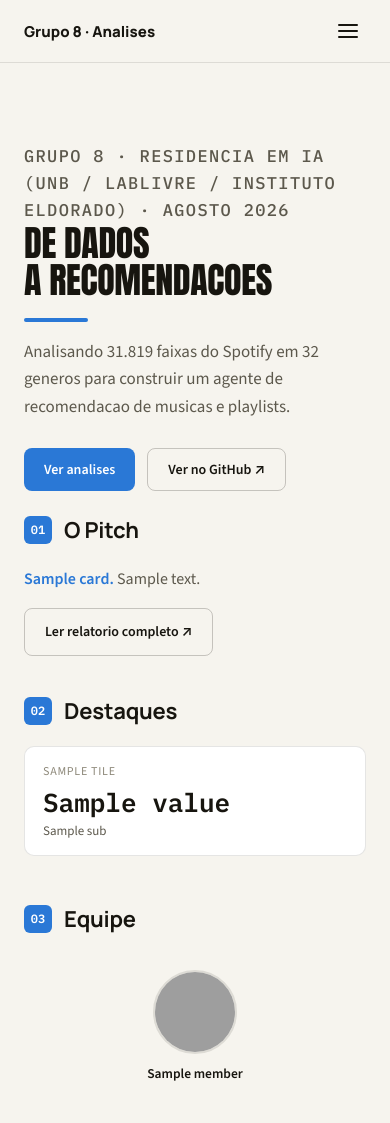
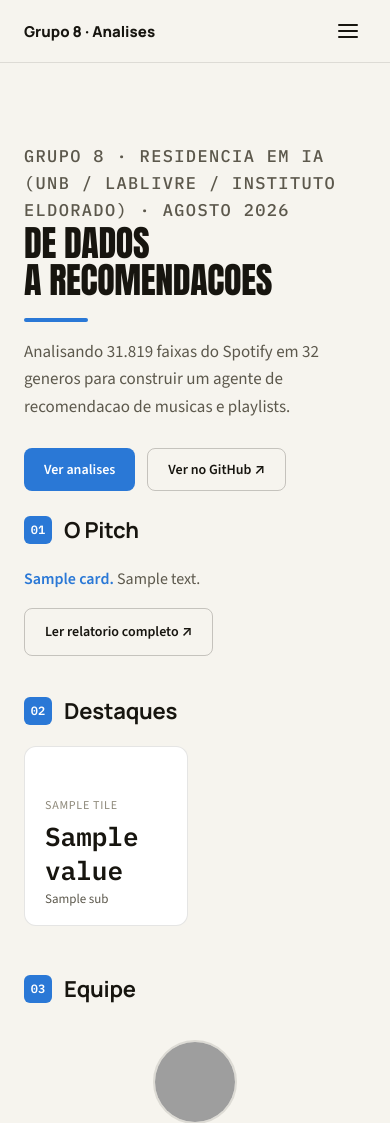
Before and after one commit to Lucas-AV/Grupo-8-ResIA, a Python web app: template site/templates/index.html in a window 390 px wide. Shown: the top 1123 px of the page. Run offline with Jinja, Linux system fonts and the light colour scheme; the template is opened without the code that fills it: most values are stand-ins (such as "Sample title", 1, 10 or a date in 2020); grey boxes are pictures that could not be loaded.

Commit message:
Redesign stat tiles: fixed-column grid, icons, hover polish
Replaces the flexbox stretch-fix (which made a lone last-row tile
balloon full-width) with an explicit column count per known tile
count: 2 cols on mobile, 3 on desktop for the always-6-tile pages
(mercado, visao-geral — 2 clean rows of 3), 4 on desktop for the
always-4-tile landing Destaques (1 clean row). No more stranded or
oversized tiles for either shape.

Each tile gets a small accent-colored icon (inline SVG sprite in
base.html, 11 symbols, referenced via <use>) matched to its meaning
— music note for track counts, users for MAU, star for Premium,
globe for market size, trending-up for growth, trophy for ranking,
pie-chart for HHI, etc. Tiles also get a subtle hover border like
the site's other cards.

Updated the two load_profile_tiles/load_home_tiles tests to expect
the new "icon" field on every tile dict.

Co-Authored-By: Claude Sonnet 5 <noreply@anthropic.com>

```diff
--- a/site/static/style.css
+++ b/site/static/style.css
@@ -228,17 +228,37 @@ h1, h2 {
 }
 
 .tiles {
-  display: flex;
-  flex-wrap: wrap;
-  gap: 12px;
+  display: grid;
+  grid-template-columns: repeat(2, 1fr);
+  gap: 14px;
+}
+
+@media (min-width: 700px) {
+  .tiles { grid-template-columns: repeat(3, 1fr); }
+  .tiles.home-tiles { grid-template-columns: repeat(4, 1fr); }
 }
 
 .tile {
-  flex: 1 1 190px;
   background: var(--surface);
   border: 1px solid var(--border);
-  border-radius: 10px;
-  padding: 16px 18px;
+  border-radius: 12px;
+  padding: 18px 20px;
+  transition: border-color 0.15s ease;
+}
+
+.tile:hover { border-color: var(--accent-450); }
+
+.tile-icon {
+  display: block;
+  width: 22px;
+  height: 22px;
+  margin-bottom: 10px;
+  color: var(--accent-450);
+  fill: none;
+  stroke: currentColor;
+  stroke-width: 1.8;
+  stroke-linecap: round;
+  stroke-linejoin: round;
 }
 
 .tile-label {
--- a/site/templates/analise.html
+++ b/site/templates/analise.html
@@ -14,6 +14,7 @@
   <div class="tiles">
     {% for tile in tiles %}
     <div class="tile">
+      {% if tile.icon %}<svg class="tile-icon" aria-hidden="true"><use href="#icon-{{ tile.icon }}"></use></svg>{% endif %}
       <div class="tile-label">{{ tile.label }}</div>
       <div class="tile-value">{{ tile.value }}</div>
       {% if tile.sub %}<div class="tile-sub">{{ tile.sub }}</div>{% endif %}
--- a/site/templates/base.html
+++ b/site/templates/base.html
@@ -10,6 +10,56 @@
 <link rel="stylesheet" href="static/style.css">
 </head>
 <body>
+<svg style="position:absolute;width:0;height:0;overflow:hidden" aria-hidden="true">
+  <defs>
+    <symbol id="icon-music" viewBox="0 0 24 24">
+      <circle cx="7" cy="17" r="2.4"/><circle cx="16" cy="15" r="2.4"/>
+      <path d="M9.4 17V6.5L18.4 4.5V13.5"/>
+    </symbol>
+    <symbol id="icon-check-badge" viewBox="0 0 24 24">
+      <path d="M12 3l2.2 1.6 2.7-.2 1 2.5 2.3 1.4-.6 2.7.6 2.7-2.3 1.4-1 2.5-2.7-.2L12 19l-2.2-1.6-2.7.2-1-2.5-2.3-1.4.6-2.7-.6-2.7 2.3-1.4 1-2.5 2.7.2z"/>
+      <path d="M9 12l2 2 4-4"/>
+    </symbol>
+    <symbol id="icon-users" viewBox="0 0 24 24">
+      <circle cx="9" cy="8" r="3"/><path d="M3.5 19c.6-3.2 2.8-5 5.5-5s4.9 1.8 5.5 5"/>
+      <circle cx="17" cy="9" r="2.4"/><path d="M15 19c.4-2.2 1.7-3.6 3.5-4"/>
+    </symbol>
+    <symbol id="icon-disc" viewBox="0 0 24 24">
+      <circle cx="12" cy="12" r="8.5"/><circle cx="12" cy="12" r="2.4"/>
+    </symbol>
+    <symbol id="icon-layers" viewBox="0 0 24 24">
+      <path d="M12 3l8.5 4.5L12 12 3.5 7.5z"/>
+      <path d="M3.5 12.5L12 17l8.5-4.5"/>
+      <path d="M3.5 17L12 21.5 20.5 17"/>
+    </symbol>
+    <symbol id="icon-alert" viewBox="0 0 24 24">
+      <circle cx="12" cy="12" r="8.5"/><line x1="12" y1="8" x2="12" y2="13"/>
+      <circle cx="12" cy="16.3" r="0.9" fill="currentColor" stroke="none"/>
+    </symbol>
+    <symbol id="icon-star" viewBox="0 0 24 24">
+      <path d="M12 3.5l2.6 5.4 6 .8-4.3 4.1 1 5.9-5.3-2.8-5.3 2.8 1-5.9-4.3-4.1 6-.8z"/>
+    </symbol>
+    <symbol id="icon-globe" viewBox="0 0 24 24">
+      <circle cx="12" cy="12" r="8.5"/><ellipse cx="12" cy="12" rx="3.6" ry="8.5"/>
+      <line x1="3.5" y1="12" x2="20.5" y2="12"/>
+    </symbol>
+    <symbol id="icon-trending-up" viewBox="0 0 24 24">
+      <polyline points="3.5,16.5 9.5,10.5 13.5,14.5 20.5,7"/>
+      <polyline points="15,7 20.5,7 20.5,12.5"/>
+    </symbol>
+    <symbol id="icon-trophy" viewBox="0 0 24 24">
+      <path d="M7 4h10v3a5 5 0 0 1-10 0z"/>
+      <path d="M7 5H4.5a2 2 0 0 0 0 4H7"/>
+      <path d="M17 5h2.5a2 2 0 0 1 0 4H17"/>
+      <line x1="12" y1="12" x2="12" y2="16"/>
+      <path d="M8.5 20h7"/><line x1="12" y1="16" x2="12" y2="20"/>
+    </symbol>
+    <symbol id="icon-pie-chart" viewBox="0 0 24 24">
+      <path d="M12 3.5v8.5h8.5a8.5 8.5 0 1 1-8.5-8.5z"/>
+      <path d="M12 3.5A8.5 8.5 0 0 1 20.5 12"/>
+    </symbol>
+  </defs>
+</svg>
 <div class="site">
   <nav class="site-nav">
     <a class="site-nav-brand" href="index.html">Grupo 8 &middot; Analises</a>
--- a/site/templates/index.html
+++ b/site/templates/index.html
@@ -30,6 +30,7 @@
 <div class="tiles home-tiles">
   {% for tile in tiles %}
   <div class="tile">
+    {% if tile.icon %}<svg class="tile-icon" aria-hidden="true"><use href="#icon-{{ tile.icon }}"></use></svg>{% endif %}
     <div class="tile-label">{{ tile.label }}</div>
     <div class="tile-value">{{ tile.value }}</div>
     {% if tile.sub %}<div class="tile-sub">{{ tile.sub }}</div>{% endif %}
```
Also changed, not shown: site/build_site.py (+16 -15 lines), tests/test_build_site.py (+10 -9 lines).
